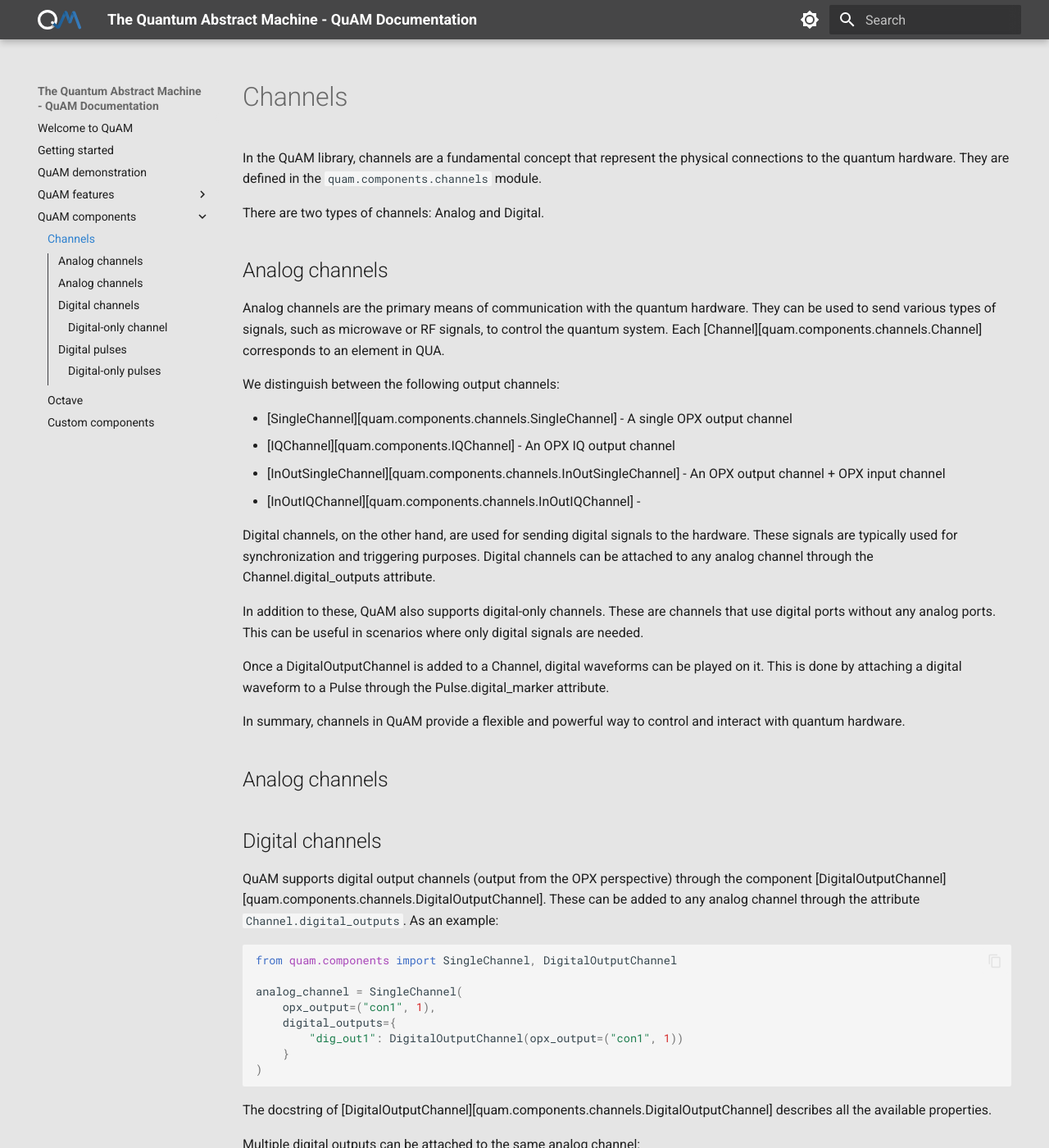
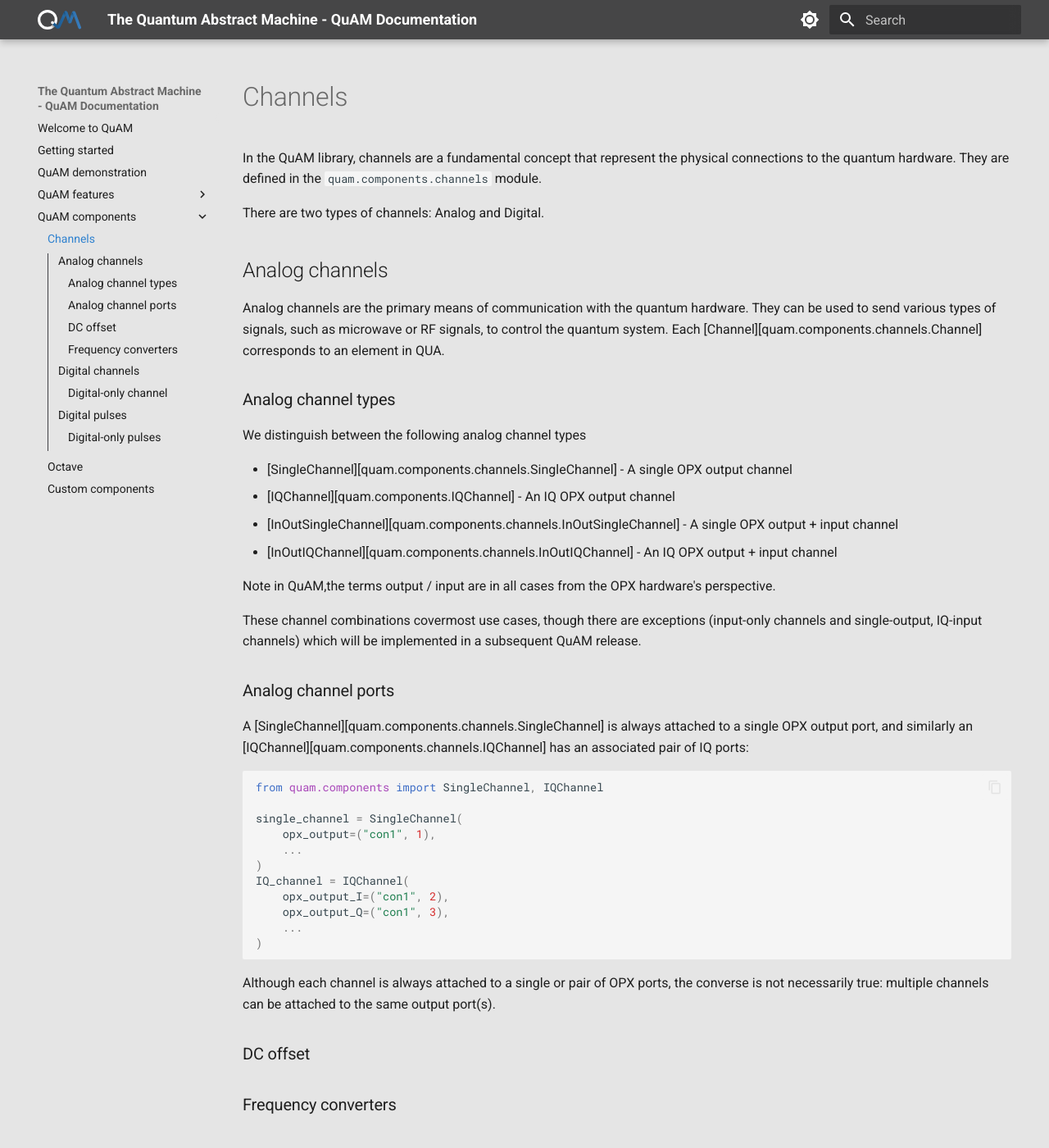
Before and after one commit to qua-platform/quam, an MkDocs documentation site: the page built from docs/components/channels.md, in a window 1280 px wide and 1400 px high. Shown: the whole window at 82% size. Built offline with MkDocs 1.6.1 and Material for MkDocs 9.7.7, drawn with Linux system fonts in a browser that asks for light colours.

Commit message:
doc: more info on channels

````diff
--- a/docs/components/channels.md
+++ b/docs/components/channels.md
@@ -6,24 +6,42 @@
 ## Analog channels
 Analog channels are the primary means of communication with the quantum hardware. They can be used to send various types of signals, such as microwave or RF signals, to control the quantum system. Each [Channel][quam.components.channels.Channel] corresponds to an element in QUA.
 
-We distinguish between the following output channels:
+### Analog channel types
+We distinguish between the following analog channel types
 
 - [SingleChannel][quam.components.channels.SingleChannel] - A single OPX output channel
-- [IQChannel][quam.components.IQChannel] - An OPX IQ output channel
-- [InOutSingleChannel][quam.components.channels.InOutSingleChannel] - An OPX output channel + OPX input channel
-- [InOutIQChannel][quam.components.channels.InOutIQChannel] -
+- [IQChannel][quam.components.IQChannel] - An IQ OPX output channel
+- [InOutSingleChannel][quam.components.channels.InOutSingleChannel] - A single OPX output + input channel
+- [InOutIQChannel][quam.components.channels.InOutIQChannel] - An IQ OPX output + input channel
+
+Note in QuAM,the terms output / input are in all cases from the OPX hardware's perspective.
+
+These channel combinations covermost use cases, though there are exceptions (input-only channels and single-output, IQ-input channels) which will be implemented in a subsequent QuAM release.
+
+### Analog channel ports
+A [SingleChannel][quam.components.channels.SingleChannel] is always attached to a single OPX output port, and similarly an [IQChannel][quam.components.channels.IQChannel] has an associated pair of IQ ports:
+
+```python
+from quam.components import SingleChannel, IQChannel
+
+single_channel = SingleChannel(
+    opx_output=("con1", 1),
+    ...
+)
+IQ_channel = IQChannel(
+    opx_output_I=("con1", 2),
+    opx_output_Q=("con1", 3),
+    ...
+)
+```
+
+Although each channel is always attached to a single or pair of OPX ports, the converse is not necessarily true: multiple channels can be attached to the same output port(s).
+
+### DC offset
 
 
-Digital channels, on the other hand, are used for sending digital signals to the hardware. These signals are typically used for synchronization and triggering purposes. Digital channels can be attached to any analog channel through the Channel.digital_outputs attribute.
 
-In addition to these, QuAM also supports digital-only channels. These are channels that use digital ports without any analog ports. This can be useful in scenarios where only digital signals are needed.
-
-Once a DigitalOutputChannel is added to a Channel, digital waveforms can be played on it. This is done by attaching a digital waveform to a Pulse through the Pulse.digital_marker attribute.
-
-In summary, channels in QuAM provide a flexible and powerful way to control and interact with quantum hardware.
-
-## Analog channels
-
+### Frequency converters
 
 
 ## Digital channels
````
